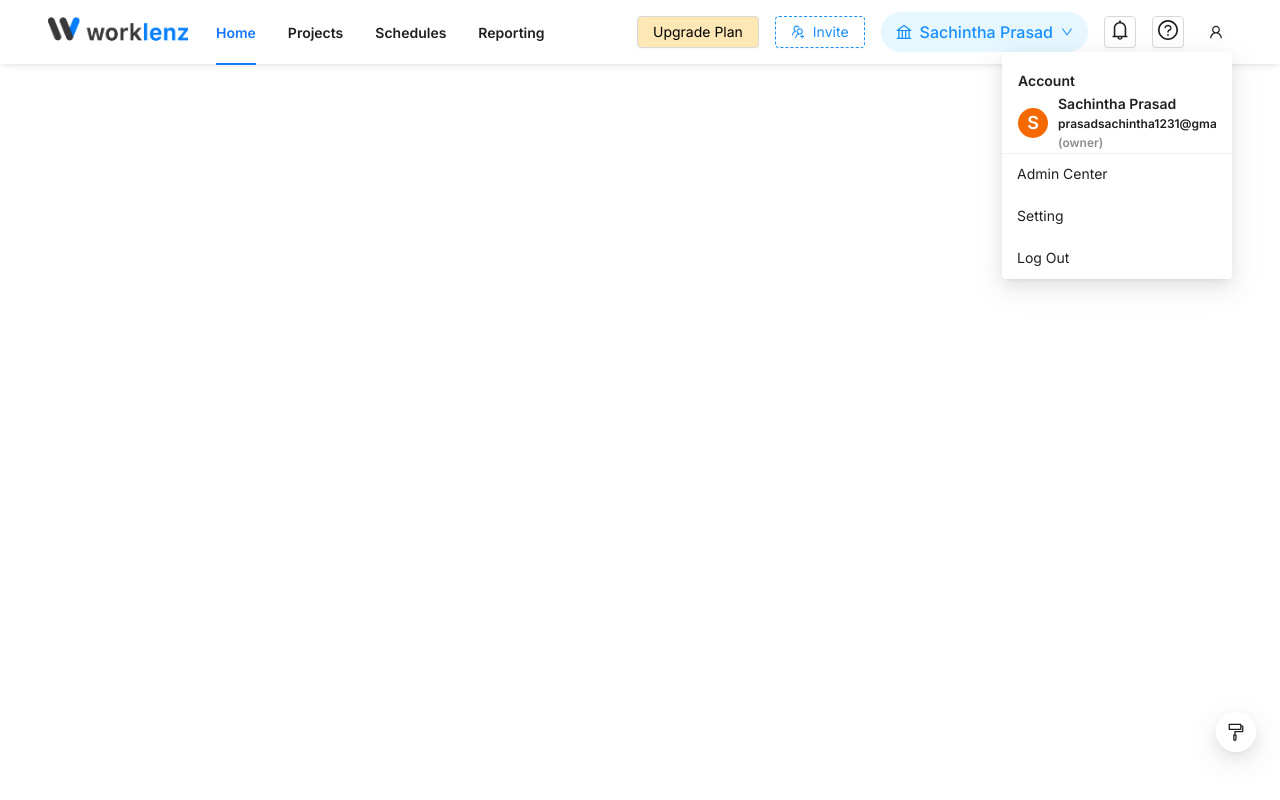
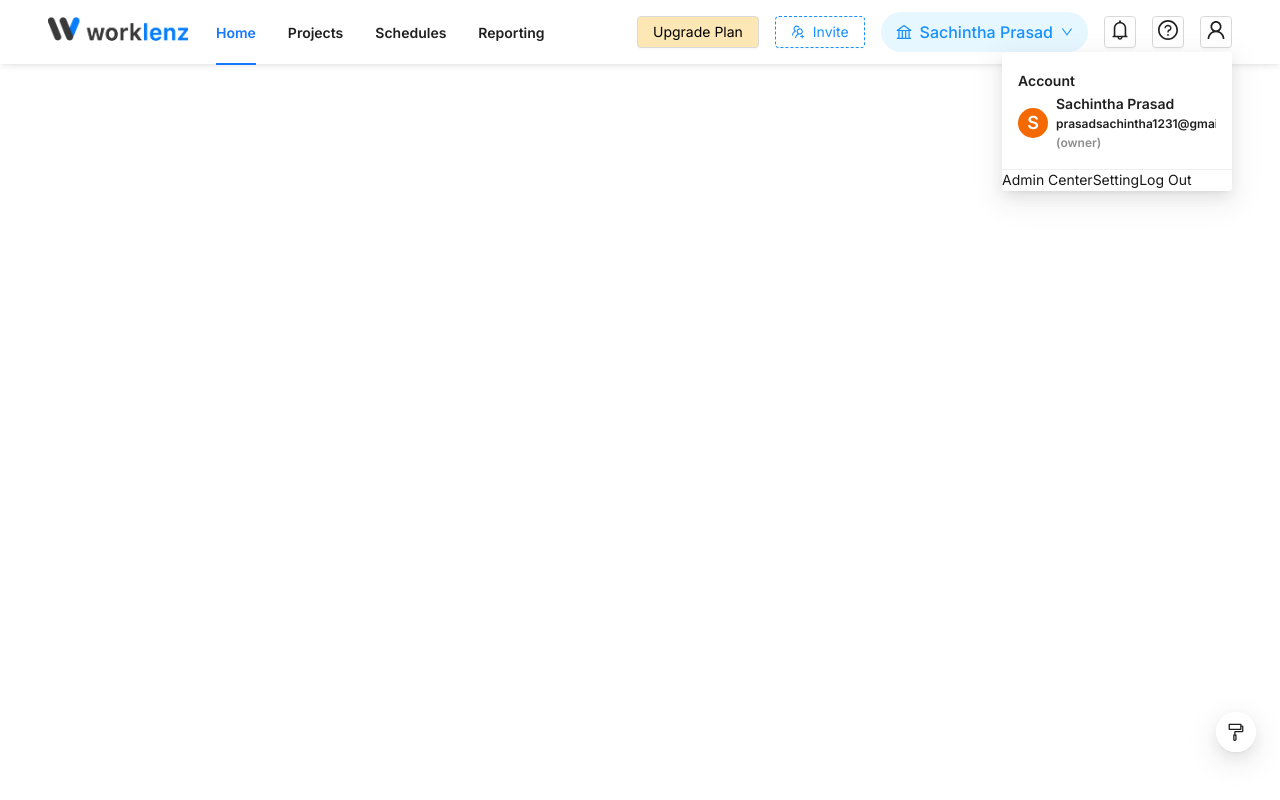
Before and after one commit to kithmina1999/worklenz-v2, a React (Create React App) app: page /worklenz in a window 1280 px wide. Both pictures are taken after a click on the button 1216 px from the left and 32 px from the top of the page. Built offline with nearby package versions, Linux system fonts and the light colour scheme.

Commit message:
refactor(navbar): user profile button with updated dropdown menu

```diff
--- a/src/features/navbar/userProfile/ProfileButton.tsx
+++ b/src/features/navbar/userProfile/ProfileButton.tsx
@@ -5,7 +5,6 @@ import {
     Card,
     Dropdown,
     Flex,
-    Menu,
     MenuProps,
     Tooltip,
     Typography,
@@ -34,16 +33,9 @@ const ProfileButton = () => {
                 <Card
                     className="custom-card"
                     title={
-                        <div style={{ paddingTop: '16px' }}>
+                        <div style={{ paddingBlock: '16px' }}>
                             <Typography.Text>Account</Typography.Text>
-                            <div
-                                style={{
-                                    display: 'flex',
-                                    gap: '10px',
-                                    justifyContent: 'flex-start',
-                                    alignItems: 'center',
-                                }}
-                            >
+                            <Flex gap={8} align="center" justify="flex-start">
                                 <div>
                                     <Avatar
                                         style={{
@@ -56,12 +48,7 @@ const ProfileButton = () => {
                                         S
                                     </Avatar>
                                 </div>
-                                <div
-                                    style={{
-                                        display: 'flex',
-                                        flexDirection: 'column',
-                                    }}
-                                >
+                                <Flex vertical>
                                     <Typography.Text>
                                         {userDetails.name}
                                     </Typography.Text>
@@ -74,16 +61,31 @@ const ProfileButton = () => {
                                     >
                                         ({userDetails.userRole})
                                     </Typography.Text>
-                                </div>
-                            </div>
+                                </Flex>
+                            </Flex>
                         </div>
                     }
                     bordered={false}
                     style={{ width: 230 }}
                 >
-                    <p>Admin Center</p>
-                    <p>Setting</p>
-                    <p>Log Out</p>
+                    <Typography.Link
+                        href="/worklenz/admin-center"
+                        style={{ color: colors.darkGray }}
+                    >
+                        Admin Center
+                    </Typography.Link>
+                    <Typography.Link
+                        href="/worklenz/setting"
+                        style={{ color: colors.darkGray }}
+                    >
+                        Setting
+                    </Typography.Link>
+                    <Typography.Link
+                        href="/auth/login"
+                        style={{ color: colors.darkGray }}
+                    >
+                        Log Out
+                    </Typography.Link>
                 </Card>
             ),
         },
@@ -96,9 +98,11 @@ const ProfileButton = () => {
                 menu={{ items: profile }}
                 placement="bottomRight"
                 trigger={['click']}
-                overlayStyle={{ marginTop: '5px', padding: 0 }}
             >
-                <Button type="text" icon={<UserOutlined />} />
+                <Button
+                    className="borderless-icon-btn"
+                    icon={<UserOutlined style={{ fontSize: 20 }} />}
+                />
             </Dropdown>
         </Tooltip>
     )
```
